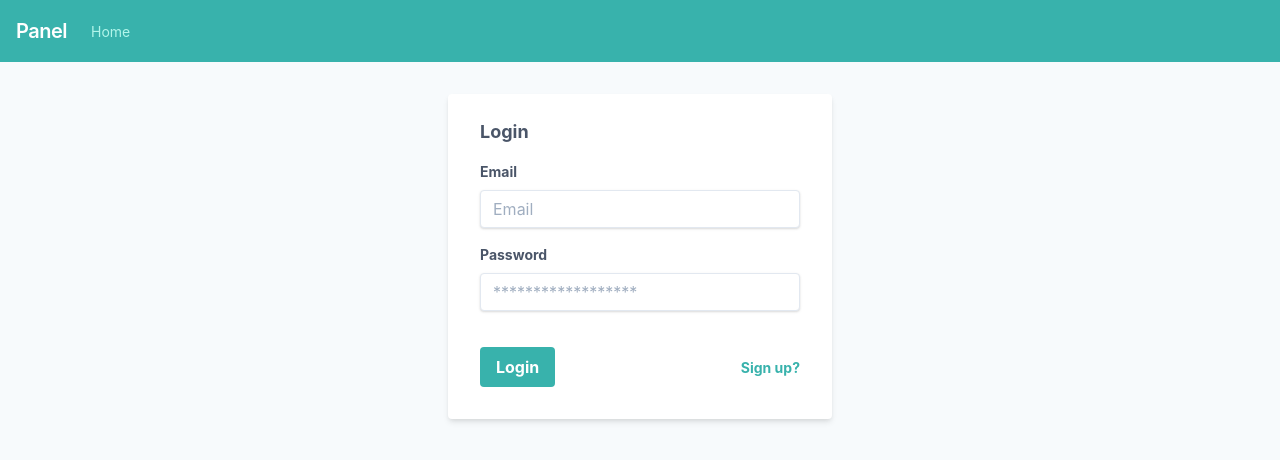
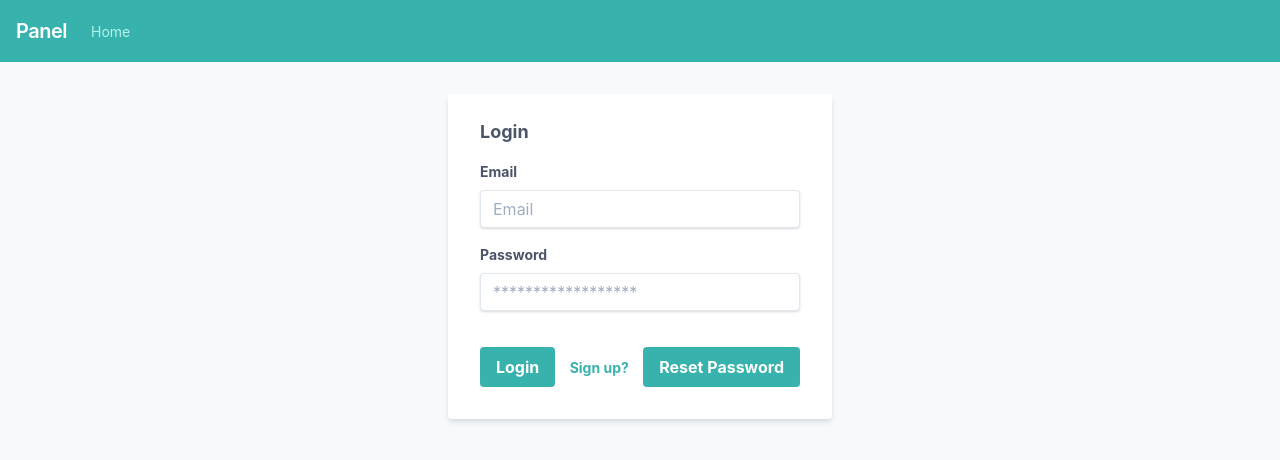
Before and after one commit to coderLads/panel, a Vue app: page /login in a window 1280 px wide. Shown: the top 460 px of the page. Built offline with nearby package versions, Linux system fonts and the light colour scheme; no server answers.

Commit message:
initial reset password

```diff
--- a/src/views/Login.vue
+++ b/src/views/Login.vue
@@ -33,6 +33,12 @@
         class="inline-block align-baseline font-bold text-sm text-teal-500 hover:text-teal-800"
         href="#"
       >Sign up?</router-link>
+      <button
+        class="bg-teal-500 hover:bg-teal-700 text-white font-bold py-2 px-4 rounded focus:outline-none focus:shadow-outline"
+        type="button"
+        @click="resetPassword">
+      Reset Password
+      </button>
     </div>
   </div>
 </template>
@@ -66,6 +72,13 @@ export default Vue.extend({
           },
         );
     },
+    resetPassword() {
+      firebase.auth().sendPasswordResetEmail(this.email).then(function() {
+        alert('Sent email');
+      }).catch(function(error) {
+        alert('Something went wrong!');
+      });
+    }
   },
 });
 </script>
```
